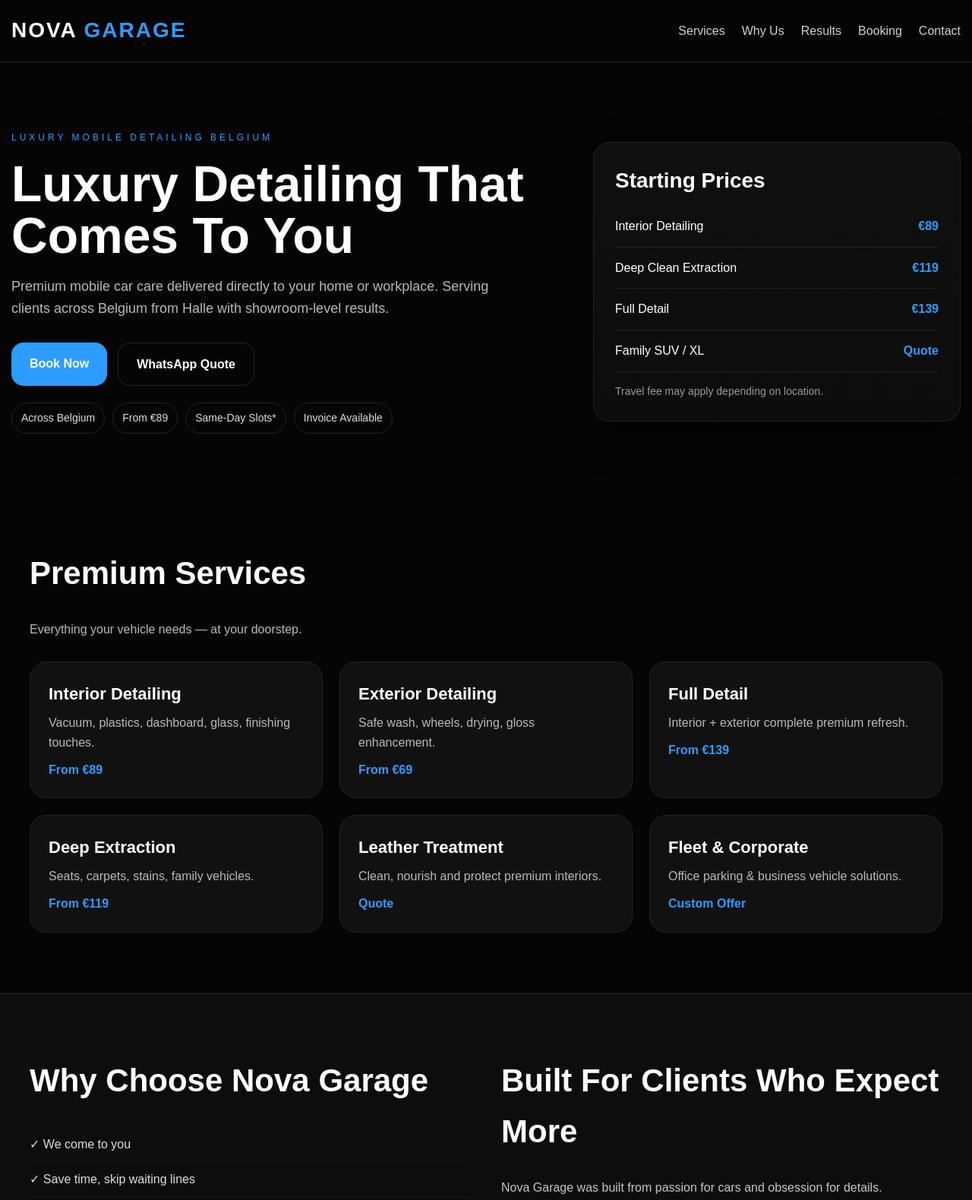
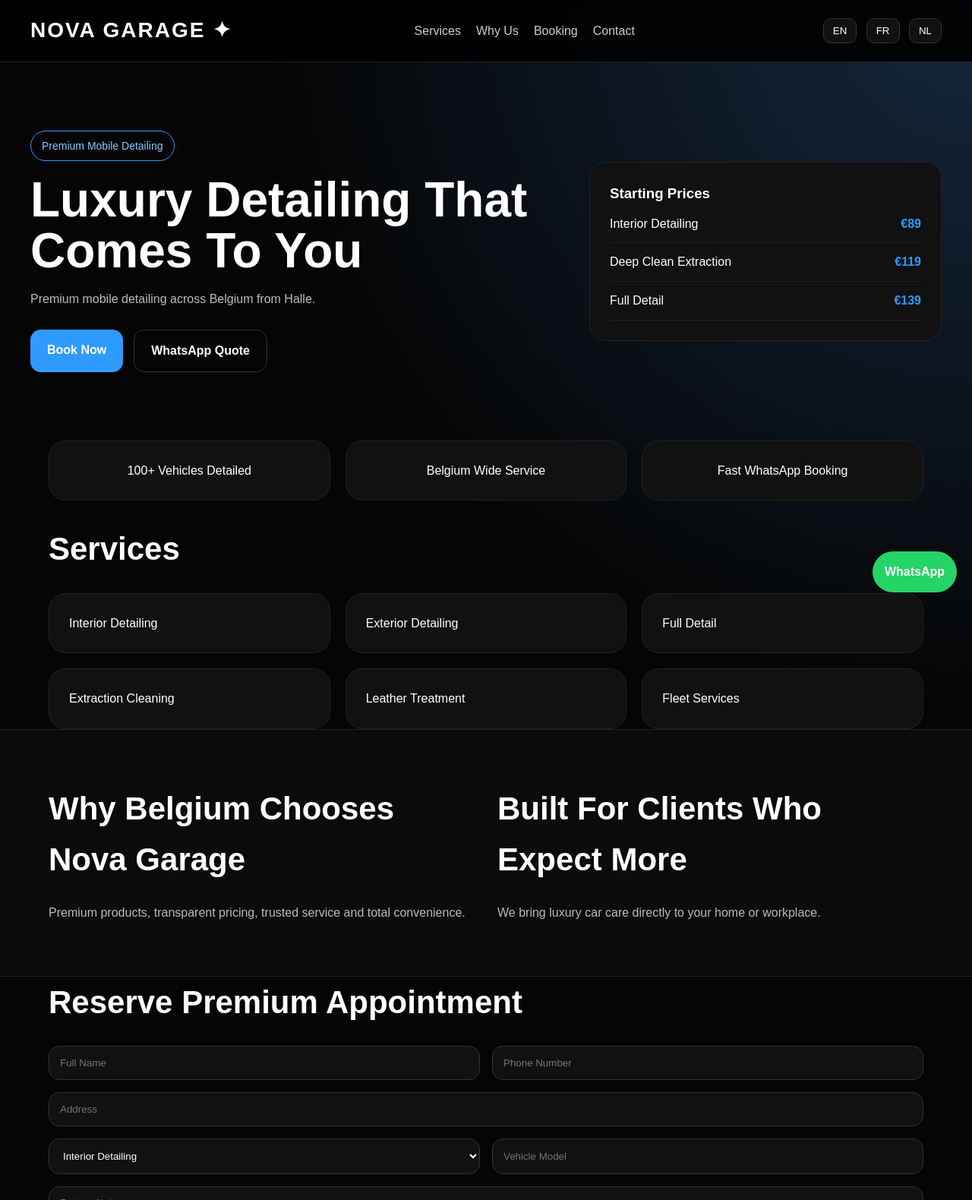
Before and after one commit to mrsdigitalagency26-alt/novagarage.be, a plain HTML site: page index.html in a window 1280 px wide. Shown: the top 1580 px of the page at 76% size. Drawn offline with Linux system fonts and the light colour scheme.

Commit message:
Update index.html

```diff
--- a/index.html
+++ b/index.html
@@ -2,386 +2,280 @@
 <html lang="en">
 <head>
   <meta charset="UTF-8" />
-<meta name="viewport" content="width=device-width, initial-scale=1.0"/>
-<title>Nova Garage | Luxury Mobile Detailing Belgium</title>
-<meta name="description" content="Premium mobile detailing across Belgium. Interior, exterior, extraction cleaning, family cars, luxury vehicles and fleet services." />
+  <meta name="viewport" content="width=device-width, initial-scale=1.0" />
+  <title>Nova Garage | Premium Mobile Detailing</title>
+  <meta
+    name="description"
+    content="Luxury mobile detailing across Belgium. Interior, exterior and premium car care at your doorstep."
+  />
 
   <style>
-:root{
-  --bg:#050505;
-  --bg2:#0d0d0d;
-  --card:#111111;
-  --line:#242424;
-  --text:#ffffff;
-  --muted:#b9b9b9;
-  --blue:#2d9cff;
-  --blue2:#5bb6ff;
-  --radius:22px;
-  --shadow:0 20px 50px rgba(0,0,0,.35);
+    * {
+      margin: 0;
+      padding: 0;
+      box-sizing: border-box;
     }
 
-*{
-  margin:0;
-  padding:0;
-  box-sizing:border-box;
+    html {
+      scroll-behavior: smooth;
     }
 
-html{
-  scroll-behavior:smooth;
+    body {
+      font-family: Arial, sans-serif;
+      background: radial-gradient(circle at top right, #14273d 0%, #050505 35%, #050505 100%);
+      color: white;
+      line-height: 1.6;
     }
 
-body{
-  font-family:Arial, Helvetica, sans-serif;
-  background:var(--bg);
-  color:var(--text);
-  line-height:1.6;
+    a {
+      text-decoration: none;
+      color: inherit;
     }
 
-img{
-  max-width:100%;
-  display:block;
+    .container {
+      max-width: 1200px;
+      margin: auto;
+      padding: 0 24px;
     }
 
-a{
-  text-decoration:none;
-  color:inherit;
+    nav {
+      position: sticky;
+      top: 0;
+      z-index: 999;
+      background: rgba(0, 0, 0, 0.9);
+      border-bottom: 1px solid #222;
+      backdrop-filter: blur(10px);
     }
 
-.container{
-  width:100%;
-  max-width:1250px;
-  margin:auto;
-  padding:0 24px;
+    .nav-inner {
+      display: flex;
+      justify-content: space-between;
+      align-items: center;
+      padding: 18px 0;
     }
 
-/* NAVBAR */
-nav{
-  position:sticky;
-  top:0;
-  z-index:999;
-  background:rgba(5,5,5,.92);
-  backdrop-filter:blur(10px);
-  border-bottom:1px solid var(--line);
+    .logo {
+      font-size: 28px;
+      font-weight: 800;
+      letter-spacing: 2px;
     }
 
-.nav-inner{
-  display:flex;
-  justify-content:space-between;
-  align-items:center;
-  padding:18px 0;
+    .menu {
+      display: flex;
+      gap: 20px;
+      color: #ccc;
     }
 
-.logo{
-  font-size:28px;
-  font-weight:800;
-  letter-spacing:2px;
+    .menu a:hover {
+      color: white;
     }
 
-.logo span{
-  color:var(--blue);
+    .lang button {
+      margin-left: 8px;
+      padding: 8px 12px;
+      border-radius: 10px;
+      border: 1px solid #333;
+      background: #111;
+      color: white;
+      cursor: pointer;
     }
 
-.menu{
-  display:flex;
-  gap:22px;
+    .hero {
+      padding: 90px 0;
+      display: grid;
+      grid-template-columns: 1.2fr 0.8fr;
+      gap: 40px;
+      align-items: center;
     }
 
-.menu a{
-  color:#d1d1d1;
-  transition:.25s;
+    .badge {
+      display: inline-block;
+      padding: 8px 14px;
+      border-radius: 999px;
+      border: 1px solid #2f9bff;
+      color: #8cc8ff;
+      margin-bottom: 18px;
+      font-size: 14px;
     }
 
-.menu a:hover{
-  color:#fff;
+    h1 {
+      font-size: 64px;
+      line-height: 1.05;
+      margin-bottom: 16px;
     }
 
-/* HERO */
-.hero{
-  padding:90px 0 70px;
-  display:grid;
-  grid-template-columns:1.2fr .8fr;
-  gap:40px;
-  align-items:center;
+    .muted {
+      color: #bbb;
     }
 
-.eyebrow{
-  color:var(--blue);
-  font-size:12px;
-  text-transform:uppercase;
-  letter-spacing:4px;
+    .buttons {
+      display: flex;
+      gap: 14px;
+      margin-top: 28px;
+      flex-wrap: wrap;
     }
 
-.hero h1{
-  font-size:66px;
-  line-height:1.03;
-  margin:18px 0;
+    .btn {
+      padding: 14px 22px;
+      border-radius: 14px;
+      font-weight: bold;
+      transition: 0.25s;
     }
 
-.hero p{
-  color:var(--muted);
-  font-size:18px;
-  max-width:650px;
+    .btn-primary {
+      background: #2f9bff;
     }
 
-.btn-row{
-  margin-top:30px;
-  display:flex;
-  gap:14px;
-  flex-wrap:wrap;
+    .btn-primary:hover {
+      background: #55b1ff;
     }
 
-.btn{
-  padding:15px 24px;
-  border-radius:16px;
-  font-weight:700;
-  transition:.25s;
+    .btn-secondary {
+      border: 1px solid #333;
     }
 
-.btn-primary{
-  background:var(--blue);
+    .btn-secondary:hover {
+      background: #111;
     }
 
-.btn-primary:hover{
-  background:var(--blue2);
+    .card {
+      background: #111;
+      border: 1px solid #222;
+      border-radius: 22px;
+      padding: 26px;
+      transition: 0.25s;
     }
 
-.btn-secondary{
-  border:1px solid var(--line);
+    .card:hover {
+      transform: translateY(-5px);
+      box-shadow: 0 15px 40px rgba(47, 155, 255, 0.18);
     }
 
-.btn-secondary:hover{
-  background:#111;
+    .price-row {
+      display: flex;
+      justify-content: space-between;
+      padding: 12px 0;
+      border-bottom: 1px solid #222;
     }
 
-.badges{
-  margin-top:22px;
-  display:flex;
-  gap:10px;
-  flex-wrap:wrap;
+    .blue {
+      color: #2f9bff;
+      font-weight: bold;
     }
 
-.badge{
-  border:1px solid var(--line);
-  color:#ddd;
-  padding:8px 12px;
-  border-radius:999px;
-  font-size:14px;
+    section {
+      padding: 70px 0;
     }
 
-/* CARD */
-.card{
-  background:linear-gradient(180deg,#101010,#0c0c0c);
-  border:1px solid var(--line);
-  border-radius:var(--radius);
-  padding:28px;
-  box-shadow:var(--shadow);
+    h2 {
+      font-size: 42px;
+      margin-bottom: 24px;
     }
 
-.card h3{
-  font-size:28px;
-  margin-bottom:10px;
+    .grid-3 {
+      display: grid;
+      grid-template-columns: repeat(3, 1fr);
+      gap: 20px;
     }
 
-.price-row{
-  display:flex;
-  justify-content:space-between;
-  padding:14px 0;
-  border-bottom:1px solid var(--line);
+    .alt {
+      background: #0b0b0b;
+      border-top: 1px solid #222;
+      border-bottom: 1px solid #222;
     }
 
-.price{
-  color:var(--blue);
-  font-weight:700;
+    .split {
+      display: grid;
+      grid-template-columns: 1fr 1fr;
+      gap: 30px;
     }
 
-/* GENERAL SECTION */
-section{
-  padding:80px 0;
+    .stats {
+      margin-bottom: 30px;
     }
 
-.section-title{
-  font-size:42px;
-  margin-bottom:28px;
+    .stats .card {
+      text-align: center;
     }
 
-.section-sub{
-  color:var(--muted);
-  margin-bottom:30px;
+    form {
+      display: grid;
+      grid-template-columns: 1fr 1fr;
+      gap: 16px;
     }
 
-.grid-3{
-  display:grid;
-  grid-template-columns:repeat(3,1fr);
-  gap:22px;
+    input,
+    select,
+    textarea {
+      width: 100%;
+      padding: 14px;
+      border-radius: 14px;
+      border: 1px solid #333;
+      background: #111;
+      color: white;
     }
 
-.service{
-  background:var(--card);
-  border:1px solid var(--line);
-  border-radius:var(--radius);
-  padding:24px;
-  transition:.25s;
+    textarea {
+      min-height: 140px;
+      resize: vertical;
     }
 
-.service:hover{
-  transform:translateY(-5px);
-  border-color:#3a3a3a;
+    .full {
+      grid-column: span 2;
     }
 
-.service h4{
-  font-size:22px;
-  margin-bottom:8px;
+    .contact-grid {
+      display: grid;
+      grid-template-columns: repeat(3, 1fr);
+      gap: 20px;
     }
 
-.service p{
-  color:var(--muted);
-  margin-bottom:10px;
+    iframe {
+      width: 100%;
+      height: 260px;
+      border: 0;
+      border-radius: 18px;
+      margin-top: 22px;
     }
 
-.service strong{
-  color:var(--blue);
+    footer {
+      padding: 28px 0;
+      border-top: 1px solid #222;
+      text-align: center;
+      color: #888;
     }
 
-/* WHY */
-.alt{
-  background:var(--bg2);
-  border-top:1px solid var(--line);
-  border-bottom:1px solid var(--line);
+    .whatsapp-float {
+      position: fixed;
+      right: 20px;
+      bottom: 20px;
+      background: #25d366;
+      color: white;
+      padding: 14px 16px;
+      border-radius: 999px;
+      font-weight: bold;
+      z-index: 999;
     }
 
-.split{
-  display:grid;
-  grid-template-columns:1fr 1fr;
-  gap:40px;
+    @media (max-width: 900px) {
+      .hero,
+      .grid-3,
+      .split,
+      .contact-grid,
+      form {
+        grid-template-columns: 1fr;
       }
 
-.list{
-  list-style:none;
+      .menu {
+        display: none;
       }
 
-.list li{
-  padding:10px 0;
-  color:#ddd;
-  border-bottom:1px solid rgba(255,255,255,.05);
+      h1 {
+        font-size: 42px;
       }
 
-/* GALLERY */
-.gallery{
-  display:grid;
-  grid-template-columns:repeat(3,1fr);
-  gap:18px;
-}
-
-.gallery-box{
-  height:220px;
-  border-radius:20px;
-  background:linear-gradient(135deg,#171717,#0e0e0e);
-  border:1px solid var(--line);
-  display:flex;
-  align-items:center;
-  justify-content:center;
-  color:#666;
-  font-weight:700;
-}
-
-/* FORM */
-form{
-  display:grid;
-  grid-template-columns:1fr 1fr;
-  gap:16px;
-}
-
-input,select,textarea{
-  width:100%;
-  padding:15px;
-  border-radius:16px;
-  border:1px solid var(--line);
-  background:#111;
-  color:#fff;
-  font-size:15px;
-}
-
-textarea{
-  min-height:140px;
-  resize:vertical;
-}
-
-.full{
-  grid-column:span 2;
-}
-
-/* CONTACT */
-.contact-grid{
-  display:grid;
-  grid-template-columns:repeat(3,1fr);
-  gap:22px;
-}
-
-.contact-box{
-  background:var(--card);
-  border:1px solid var(--line);
-  border-radius:var(--radius);
-  padding:24px;
-}
-
-.contact-box h5{
-  font-size:20px;
-  margin-bottom:8px;
-}
-
-/* FOOTER */
-footer{
-  padding:28px 0;
-  border-top:1px solid var(--line);
-  text-align:center;
-  color:#8d8d8d;
-}
-
-/* MOBILE */
-@media(max-width:1000px){
-
-.hero,
-split,
-.grid-3,
-.gallery,
-.contact-grid{
-  grid-template-columns:1fr;
-}
-
-.hero{
-  grid-template-columns:1fr;
-}
-
-.split{
-  grid-template-columns:1fr;
-}
-
-.gallery{
-  grid-template-columns:1fr;
-}
-
-.grid-3{
-  grid-template-columns:1fr;
-}
-
-.contact-grid{
-  grid-template-columns:1fr;
-}
-
-.hero h1{
-  font-size:44px;
-}
-
-.menu{
-  display:none;
-}
-
-form{
-  grid-template-columns:1fr;
-}
-
-.full{
-  grid-column:span 1;
+      .full {
+        grid-column: span 1;
       }
     }
   </style>
@@ -391,14 +285,19 @@ form{
 
   <nav>
     <div class="container nav-inner">
-    <div class="logo">NOVA <span>GARAGE</span></div>
+      <div class="logo">NOVA GARAGE ✦</div>
 
       <div class="menu">
         <a href="#services">Services</a>
         <a href="#why">Why Us</a>
-      <a href="#gallery">Results</a>
         <a href="#booking">Booking</a>
         <a href="#contact">Contact</a>
+      </div>
+
+      <div class="lang">
+        <button onclick="setLang('en')">EN</button>
+        <button onclick="setLang('fr')">FR</button>
+        <button onclick="setLang('nl')">NL</button>
       </div>
     </div>
   </nav>
@@ -406,103 +305,61 @@ form{
   <header class="container hero">
 
     <div>
-    <div class="eyebrow">Luxury Mobile Detailing Belgium</div>
+      <div class="badge">Premium Mobile Detailing</div>
 
-    <h1>Luxury Detailing That Comes To You</h1>
+      <h1 id="title">Luxury Detailing That Comes To You</h1>
 
-    <p>
-      Premium mobile car care delivered directly to your home or workplace.
-      Serving clients across Belgium from Halle with showroom-level results.
+      <p class="muted" id="desc">
+        Premium mobile detailing across Belgium from Halle.
       </p>
 
-    <div class="btn-row">
+      <div class="buttons">
         <a href="#booking" class="btn btn-primary">Book Now</a>
         <a href="https://wa.me/32489202801" class="btn btn-secondary">WhatsApp Quote</a>
-    </div>
-
-    <div class="badges">
-      <div class="badge">Across Belgium</div>
-      <div class="badge">From €89</div>
-      <div class="badge">Same-Day Slots*</div>
-      <div class="badge">Invoice Available</div>
       </div>
     </div>
 
     <div class="card">
-    <h3>Starting Prices</h3>
+      <h3 id="priceTitle">Starting Prices</h3>
 
       <div class="price-row">
-      <span>Interior Detailing</span>
-      <span class="price">€89</span>
+        <span id="p1">Interior Detailing</span>
+        <span class="blue">€89</span>
       </div>
 
       <div class="price-row">
-      <span>Deep Clean Extraction</span>
-      <span class="price">€119</span>
+        <span id="p2">Deep Clean Extraction</span>
+        <span class="blue">€119</span>
       </div>
 
       <div class="price-row">
-      <span>Full Detail</span>
-      <span class="price">€139</span>
+        <span id="p3">Full Detail</span>
+        <span class="blue">€139</span>
       </div>
-
-    <div class="price-row">
-      <span>Family SUV / XL</span>
-      <span class="price">Quote</span>
-    </div>
-
-    <p style="margin-top:14px;color:#999;font-size:14px;">
-      Travel fee may apply depending on location.
-    </p>
     </div>
 
   </header>
 
-<section id="services">
-  <div class="container">
+  <section class="container stats">
+    <div class="grid-3">
+      <div class="card">100+ Vehicles Detailed</div>
+      <div class="card">Belgium Wide Service</div>
+      <div class="card">Fast WhatsApp Booking</div>
+    </div>
+  </section>
 
-    <h2 class="section-title">Premium Services</h2>
-    <p class="section-sub">Everything your vehicle needs — at your doorstep.</p>
+  <section class="container" id="services">
+    <h2 id="servicesTitle">Services</h2>
 
     <div class="grid-3">
 
-      <div class="service">
-        <h4>Interior Detailing</h4>
-        <p>Vacuum, plastics, dashboard, glass, finishing touches.</p>
-        <strong>From €89</strong>
-      </div>
+      <div class="card" id="s1">Interior Detailing</div>
+      <div class="card" id="s2">Exterior Detailing</div>
+      <div class="card" id="s3">Full Detail</div>
+      <div class="card" id="s4">Extraction Cleaning</div>
+      <div class="card" id="s5">Leather Treatment</div>
+      <div class="card" id="s6">Fleet Services</div>
 
-      <div class="service">
-        <h4>Exterior Detailing</h4>
-        <p>Safe wash, wheels, drying, gloss enhancement.</p>
-        <strong>From €69</strong>
-      </div>
-
-      <div class="service">
-        <h4>Full Detail</h4>
-        <p>Interior + exterior complete premium refresh.</p>
-        <strong>From €139</strong>
-      </div>
-
-      <div class="service">
-        <h4>Deep Extraction</h4>
-        <p>Seats, carpets, stains, family vehicles.</p>
-        <strong>From €119</strong>
-      </div>
-
-      <div class="service">
-        <h4>Leather Treatment</h4>
-        <p>Clean, nourish and protect premium interiors.</p>
-        <strong>Quote</strong>
-      </div>
-
-      <div class="service">
-        <h4>Fleet & Corporate</h4>
-        <p>Office parking & business vehicle solutions.</p>
-        <strong>Custom Offer</strong>
-      </div>
-
-    </div>
     </div>
   </section>
 
@@ -510,70 +367,33 @@ form{
     <div class="container split">
 
       <div>
-      <h2 class="section-title">Why Choose Nova Garage</h2>
-
-      <ul class="list">
-        <li>✓ We come to you</li>
-        <li>✓ Save time, skip waiting lines</li>
-        <li>✓ Premium safe products</li>
-        <li>✓ Trusted service</li>
-        <li>✓ Transparent pricing</li>
-        <li>✓ Same-day availability when possible</li>
-      </ul>
+        <h2>Why Belgium Chooses Nova Garage</h2>
+        <p class="muted">
+          Premium products, transparent pricing, trusted service and total convenience.
+        </p>
       </div>
 
       <div>
-      <h2 class="section-title">Built For Clients Who Expect More</h2>
-
-      <p style="color:#c5c5c5;margin-bottom:16px;">
-        Nova Garage was built from passion for cars and obsession for details.
-      </p>
-
-      <p style="color:#9f9f9f;">
-        We believe premium detailing should be convenient, professional and accessible.
-        That’s why we bring luxury-level car care directly to homes and workplaces across Belgium.
+        <h2>Built For Clients Who Expect More</h2>
+        <p class="muted">
+          We bring luxury car care directly to your home or workplace.
         </p>
       </div>
 
     </div>
   </section>
 
-<section id="gallery">
-  <div class="container">
-
-    <h2 class="section-title">Real Results</h2>
-    <p class="section-sub">Replace these blocks with your Instagram photos later.</p>
-
-    <div class="gallery">
-      <div class="gallery-box">Before / After</div>
-      <div class="gallery-box">Interior Refresh</div>
-      <div class="gallery-box">SUV Deep Clean</div>
-      <div class="gallery-box">Luxury Finish</div>
-      <div class="gallery-box">Seat Extraction</div>
-      <div class="gallery-box">Fleet Care</div>
-    </div>
-
-  </div>
-</section>
-
-<section id="booking" class="alt">
-  <div class="container">
-
-    <h2 class="section-title">Reserve Premium Appointment</h2>
-    <p class="section-sub">Fast response. Easy booking.</p>
+  <section class="container" id="booking">
+    <h2 id="bookTitle">Reserve Premium Appointment</h2>
 
     <form>
-
       <input type="text" placeholder="Full Name" />
       <input type="tel" placeholder="Phone Number" />
-
-      <input type="text" placeholder="Address" class="full"/>
+      <input type="text" placeholder="Address" class="full" />
 
       <select>
         <option>Interior Detailing</option>
-        <option>Exterior Detailing</option>
         <option>Full Detail</option>
-        <option>Deep Extraction</option>
         <option>Fleet Service</option>
       </select>
 
@@ -581,43 +401,110 @@ form{
 
       <textarea placeholder="Extra Notes" class="full"></textarea>
 
-      <button class="btn btn-primary full" type="button">Send Booking Request</button>
-
+      <button type="button" class="btn btn-primary full">
+        Send Booking Request
+      </button>
     </form>
-
-  </div>
   </section>
 
-<section id="contact">
-  <div class="container">
-
-    <h2 class="section-title">Contact</h2>
+  <section class="container" id="contact">
+    <h2>Contact</h2>
 
     <div class="contact-grid">
 
-      <div class="contact-box">
-        <h5>Phone</h5>
-        <p>0489 20 28 01</p>
+      <div class="card">
+        <strong>Phone</strong><br />
+        0489 20 28 01
       </div>
 
-      <div class="contact-box">
-        <h5>Email</h5>
-        <p>novagarage.mn@gmail.com</p>
+      <div class="card">
+        <strong>Email</strong><br />
+        novagarage.mn@gmail.com
       </div>
 
-      <div class="contact-box">
-        <h5>Location</h5>
-        <p>Halle, Belgium</p>
+      <div class="card">
+        <strong>Location</strong><br />
+        Halle, Belgium
       </div>
 
     </div>
 
-  </div>
+    <iframe
+      loading="lazy"
+      src="https://www.google.com/maps?q=Halle,Belgium&output=embed">
+    </iframe>
+
   </section>
 
   <footer>
-  Open Mon - Sat 08:00 - 18:30 • Nova Garage • Not Only Clean — Nova Clean
+    Open Mon-Sat 08:00-18:30 • Nova Garage
   </footer>
+
+  <a class="whatsapp-float" href="https://wa.me/32489202801">
+    WhatsApp
+  </a>
+
+  <script>
+    const text = {
+      en: {
+        title: "Luxury Detailing That Comes To You",
+        desc: "Premium mobile detailing across Belgium from Halle.",
+        priceTitle: "Starting Prices",
+        p1: "Interior Detailing",
+        p2: "Deep Clean Extraction",
+        p3: "Full Detail",
+        servicesTitle: "Services",
+        s1: "Interior Detailing",
+        s2: "Exterior Detailing",
+        s3: "Full Detail",
+        s4: "Extraction Cleaning",
+        s5: "Leather Treatment",
+        s6: "Fleet Services",
+        bookTitle: "Reserve Premium Appointment"
+      },
+
+      fr: {
+        title: "Le detailing de luxe chez vous",
+        desc: "Detailing mobile premium dans toute la Belgique depuis Halle.",
+        priceTitle: "Prix de départ",
+        p1: "Detailing intérieur",
+        p2: "Nettoyage extraction",
+        p3: "Detailing complet",
+        servicesTitle: "Services",
+        s1: "Detailing intérieur",
+        s2: "Detailing extérieur",
+        s3: "Detailing complet",
+        s4: "Nettoyage extraction",
+        s5: "Traitement cuir",
+        s6: "Services flotte",
+        bookTitle: "Réserver un rendez-vous premium"
+      },
+
+      nl: {
+        title: "Luxe detailing bij u thuis",
+        desc: "Premium mobiele detailing in heel België vanuit Halle.",
+        priceTitle: "Startprijzen",
+        p1: "Interieur detailing",
+        p2: "Dieptereiniging extractie",
+        p3: "Volledige detailing",
+        servicesTitle: "Diensten",
+        s1: "Interieur detailing",
+        s2: "Exterieur detailing",
+        s3: "Volledige detailing",
+        s4: "Extractie reiniging",
+        s5: "Leerbehandeling",
+        s6: "Fleet services",
+        bookTitle: "Reserveer premium afspraak"
+      }
+    };
+
+    function setLang(lang) {
+      for (let key in text[lang]) {
+        const el = document.getElementById(key);
+        if (el) el.innerText = text[lang][key];
+      }
+    }
+  </script>
 
 </body>
 </html>
```
Lines whose indentation alone changed are shown as unchanged.
